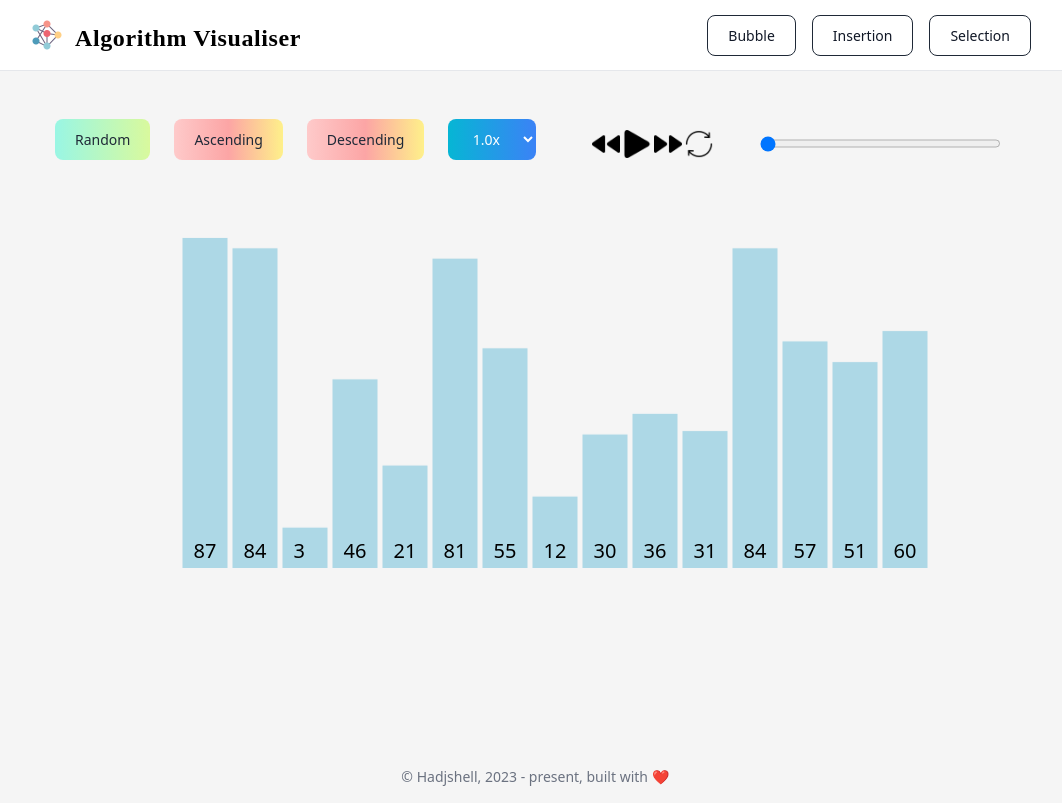
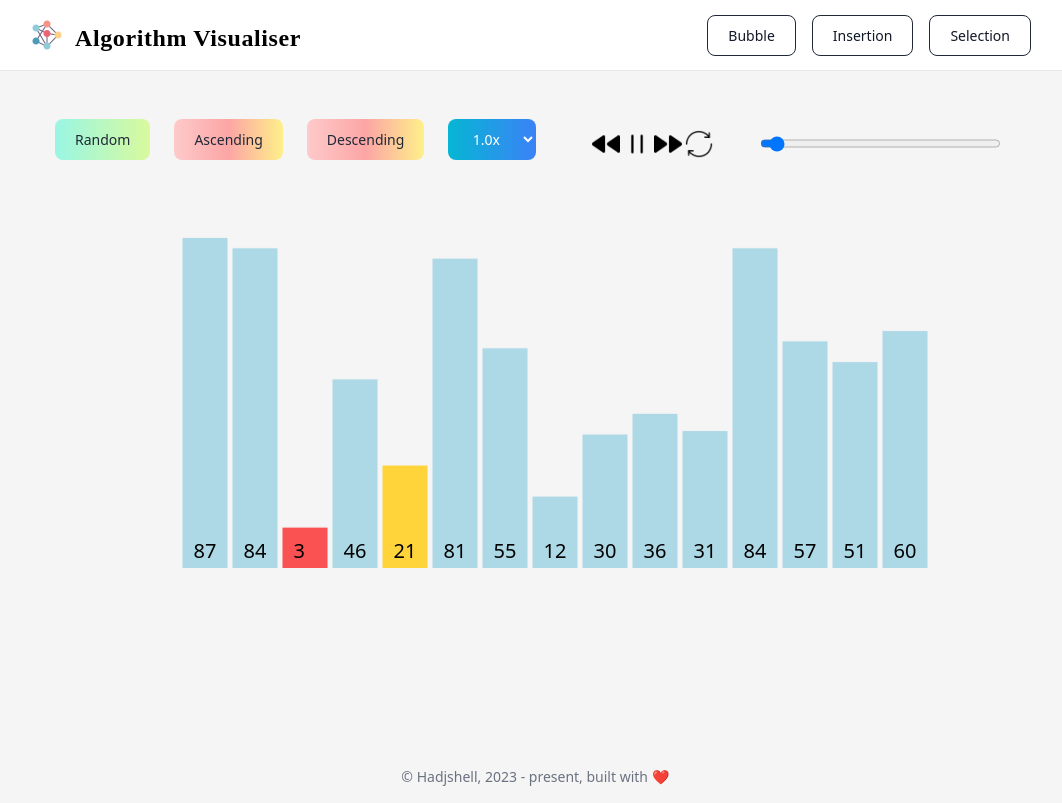
Before and after one commit to hadjShell/Algorithm-Visualiser, a React (Vite) app in the folder my-app/: page /sorting/selection-sort in a window 1280 px wide. Both pictures are taken after a click on the button 742 px from the left and 143 px from the top of the page. Shown: the whole page, without its empty margins (105-1167 px from the left). Built offline with nearby package versions, Linux system fonts and the light colour scheme; a web font is replaced by a local one.

Commit message:
Milestone: Finish implementation of control panel

```diff
--- a/my-app/src/backend/algorithmExecutor/sorting/SelectionSort.js
+++ b/my-app/src/backend/algorithmExecutor/sorting/SelectionSort.js
@@ -43,10 +43,12 @@ class SelectionSort {
     return sortedArr;
   }
 
+  // reset and then set arr
   set arr(arr) {
     this.#arr = [...arr];
     this.#sorted = [];
     this.#currentIndex = this.#arr.map((_, i) => i);
+    this.#states = [];
     this._updateStates(NaN, NaN, [], NaN);
   }
 
--- a/my-app/src/backend/helper.js
+++ b/my-app/src/backend/helper.js
@@ -14,9 +14,11 @@ export function generateRandomArray(size = randomInteger(10, 15)) {
   }
   return arr;
 }
-
-export function generateRandomSortedArray() {
+export function generateAscendingArray() {
   return generateRandomArray().sort((a, b) => a - b);
+}
+export function generateDescendingArray() {
+  return generateRandomArray().sort((a, b) => b - a);
 }
 
 /**
--- a/my-app/src/backend/state/sorting/SelectionSortState.js
+++ b/my-app/src/backend/state/sorting/SelectionSortState.js
@@ -1,4 +1,9 @@
 import selectionSort from "../../algorithmExecutor/sorting/SelectionSort.js";
+import {
+  generateRandomArray,
+  generateAscendingArray,
+  generateDescendingArray,
+} from "../../helper.js";
 
 /**
  * Create selection sort algorithm execution state
@@ -31,15 +36,29 @@ export function createAlgorithmState(
 /**
  * Create selection sort animation state
  * API exposed to the front end
- * @param {Array of Integer} originalArray
+ * @param {String} action
  * @returns animation state
  */
-export function createAnimationState(originalArray) {
-  selectionSort.arr = [...originalArray];
+export function createAnimationState(action = "DEFAULT") {
+  let arr;
+  switch (action) {
+    case "ASCENDING":
+      arr = generateAscendingArray();
+      break;
+    case "DESCENDING":
+      arr = generateDescendingArray();
+      break;
+    case "RANDOM":
+    default:
+      arr = generateRandomArray();
+  }
+
+  selectionSort.arr = [...arr];
   selectionSort.run();
 
   return {
-    originalArray: [...originalArray],
+    originalArray: [...arr],
+    key: arr.map(() => crypto.randomUUID()),
     maxValue: selectionSort.maxValue(),
     pseudoCode: [...selectionSort.pseudoCode()],
     states: [...selectionSort.states],
--- a/my-app/src/components/ControlPanel.jsx
+++ b/my-app/src/components/ControlPanel.jsx
@@ -1,14 +1,66 @@
 import playIcon from "../assets/play-button.png";
-//import pauseIcon from "../assets/pause.png";
+import pauseIcon from "../assets/pause.png";
 import forwardIcon from "../assets/forward.png";
 import backwardIcon from "../assets/rewind.png";
 import resetIcon from "../assets/reset.png";
+
+import { useState, useEffect, useRef } from "react";
+
+const BASIC_SPEED = 0.4;
 
 export default function ControlPanel({
   indexOfStates,
   setIndexOfStates,
   size,
+  handleRandom,
+  handleAscending,
+  handleDescending,
 }) {
+  const [isPlaying, setIsPlaying] = useState(false);
+  const [speed, setSpeed] = useState(BASIC_SPEED);
+  const timeId = useRef(null);
+
+  // clear interval when animation is finished
+  useEffect(() => {
+    if (indexOfStates === size - 1) {
+      clearInterval(timeId.current);
+      setIsPlaying(false);
+    }
+  }, [indexOfStates, size]);
+
+  // change speed and open a new interval if isPlaying
+  useEffect(() => {
+    clearInterval(timeId.current);
+    if (isPlaying) {
+      timeId.current = setInterval(() => {
+        setIndexOfStates(prev => prev + 1);
+      }, speed * 1000);
+    }
+  }, [speed, isPlaying, setIndexOfStates]);
+
+  // clear interval when this component is unmounted
+  useEffect(() => {
+    return () => {
+      clearInterval(timeId.current);
+    };
+  }, []);
+
+  function handlePlay() {
+    // the condition makes play button do nothing when animation is over
+    if (indexOfStates < size - 1) {
+      setIsPlaying(true);
+      timeId.current = setInterval(() => {
+        console.log(1);
+        setIndexOfStates(prev => prev + 1);
+      }, speed * 1000);
+    }
+  }
+
+  function handlePause() {
+    clearInterval(timeId.current);
+    setIsPlaying(false);
+  }
+
   function handleNext() {
     if (indexOfStates < size - 1) setIndexOfStates(prev => prev + 1);
   }
@@ -16,10 +68,30 @@ export default function ControlPanel({
     if (indexOfStates > 0) setIndexOfStates(prev => prev - 1);
   }
   function handleDragProgress(e) {
-    setIndexOfStates(e.target.value);
+    setIndexOfStates(Number(e.target.value));
   }
   function handleReset() {
     setIndexOfStates(0);
+    clearInterval(timeId.current);
+    timeId.current = null;
+    setIsPlaying(false);
+  }
+
+  function handleSpeed(e) {
+    switch (e.target.value) {
+      case "0.5":
+        setSpeed(BASIC_SPEED * 2);
+        break;
+      case "2.0":
+        setSpeed(BASIC_SPEED * 0.5);
+        break;
+      case "4.0":
+        setSpeed(BASIC_SPEED * 0.25);
+        break;
+      case "1":
+      default:
+        setSpeed(BASIC_SPEED);
+    }
   }
 
   return (
@@ -28,18 +100,21 @@ export default function ControlPanel({
         <button
           type="button"
           className="text-gray-800 bg-gradient-to-r from-teal-200 to-lime-200 hover:bg-gradient-to-l hover:from-teal-200 hover:to-lime-200 focus:ring-4 focus:outline-none focus:ring-lime-200 dark:focus:ring-teal-700 font-medium rounded-lg text-sm px-5 py-2.5 text-center me-2 mb-2"
+          onClick={handleRandom}
         >
           Random
         </button>
         <button
           type="button"
           className="text-gray-800 bg-gradient-to-r from-red-200 via-red-300 to-yellow-200 hover:bg-gradient-to-bl focus:ring-4 focus:outline-none focus:ring-red-100 dark:focus:ring-red-400 font-medium rounded-lg text-sm px-5 py-2.5 text-center me-2 mb-2"
+          onClick={handleAscending}
         >
           Ascending
         </button>
         <button
           type="button"
           className="text-gray-800 bg-gradient-to-r from-red-200 via-red-300 to-yellow-200 hover:bg-gradient-to-bl focus:ring-4 focus:outline-none focus:ring-red-100 dark:focus:ring-red-400 font-medium rounded-lg text-sm px-5 py-2.5 text-center me-2 mb-2"
+          onClick={handleDescending}
         >
           Descending
         </button>
@@ -47,11 +122,12 @@ export default function ControlPanel({
           id="speed"
           name="speed"
           className="text-white bg-gradient-to-r from-cyan-500 to-blue-500 hover:bg-gradient-to-bl focus:ring-4 focus:outline-none focus:ring-cyan-300 dark:focus:ring-cyan-800 font-medium rounded-lg text-sm px-5 py-2.5 text-center me-2 mb-2"
+          onChange={handleSpeed}
         >
           <option value="1">1.0x</option>
           <option value="0.5">0.5x</option>
-          <option value="1.5">1.5x</option>
           <option value="2.0">2.0x</option>
+          <option value="4.0">4.0x</option>
         </select>
       </div>
 
@@ -59,9 +135,15 @@ export default function ControlPanel({
         <button onClick={handleBack}>
           <img src={backwardIcon} alt="backward" height="28" width="28" />
         </button>
-        <button>
-          <img src={playIcon} alt="play" height="28" width="28" />
-        </button>
+        {!isPlaying ? (
+          <button onClick={handlePlay}>
+            <img src={playIcon} alt="play" height="28" width="28" />
+          </button>
+        ) : (
+          <button onClick={handlePause}>
+            <img src={pauseIcon} alt="play" height="28" width="28" />
+          </button>
+        )}
         <button onClick={handleNext}>
           <img src={forwardIcon} alt="forward" height="28" width="28" />
         </button>
--- a/my-app/src/pages/SelectionSortPage.jsx
+++ b/my-app/src/pages/SelectionSortPage.jsx
@@ -2,41 +2,56 @@ import ControlPanel from "../components/ControlPanel";
 import VisualContainer from "../components/VisualContainer";
 import SelSortItem from "../components/UI/SelSortItem";
 
-import { useState, useRef } from "react";
+import { useState } from "react";
 import { createAnimationState } from "../backend/state/sorting/SelectionSortState";
-import { generateRandomArray } from "../backend/helper.js";
 
 export default function SelectionSortPage() {
   const [indexOfStates, setIndexOfStates] = useState(0);
-  // One way to implement reset functon, but cannot used to imlement dragging progress feature
-  // Refine state object structure instead
-  // const [resetKey, setResetKey] = useState(0);
-  const originalArray = useRef(generateRandomArray()).current;
-  const states = useRef(createAnimationState(originalArray)).current;
-  const size = states.originalArray.length;
-  console.log(originalArray);
-  console.log(states);
+  const [state, setState] = useState(createAnimationState());
+  // used for resetting control panel
+  const [key, setKey] = useState(0);
+
+  function handleRandom() {
+    setState(createAnimationState("RANDOM"));
+    setIndexOfStates(0);
+    setKey(prev => prev + 1);
+  }
+
+  function handleAscending() {
+    setState(createAnimationState("ASCENDING"));
+    setIndexOfStates(0);
+    setKey(prev => prev + 1);
+  }
+  function handleDescending() {
+    setState(createAnimationState("DESCENDING"));
+    setIndexOfStates(0);
+    setKey(prev => prev + 1);
+  }
 
   return (
-    <>
+    <div>
       <ControlPanel
+        key={key}
         indexOfStates={indexOfStates}
         setIndexOfStates={setIndexOfStates}
-        size={states.states.length}
+        size={state.states.length}
+        handleRandom={handleRandom}
+        handleAscending={handleAscending}
+        handleDescending={handleDescending}
       />
 
       <VisualContainer>
-        {originalArray.map((value, i) => (
+        {state.originalArray.map((value, i) => (
           <SelSortItem
-            key={i}
+            key={state.key[i]}
             originalIndex={i}
             value={value}
-            maxValue={states.maxValue}
-            size={size}
-            state={states.states[indexOfStates]}
+            maxValue={state.maxValue}
+            size={state.originalArray.length}
+            state={state.states[indexOfStates]}
           />
         ))}
       </VisualContainer>
-    </>
+    </div>
   );
 }
```
